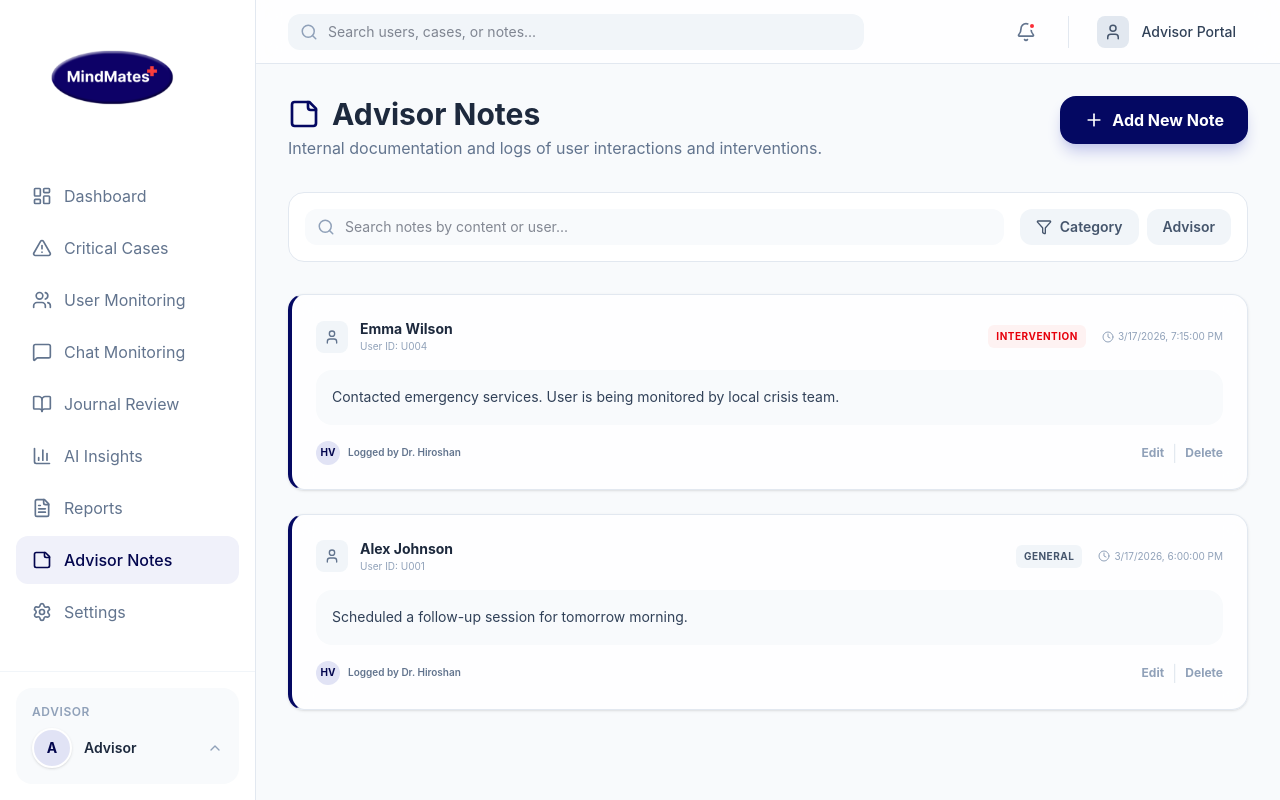
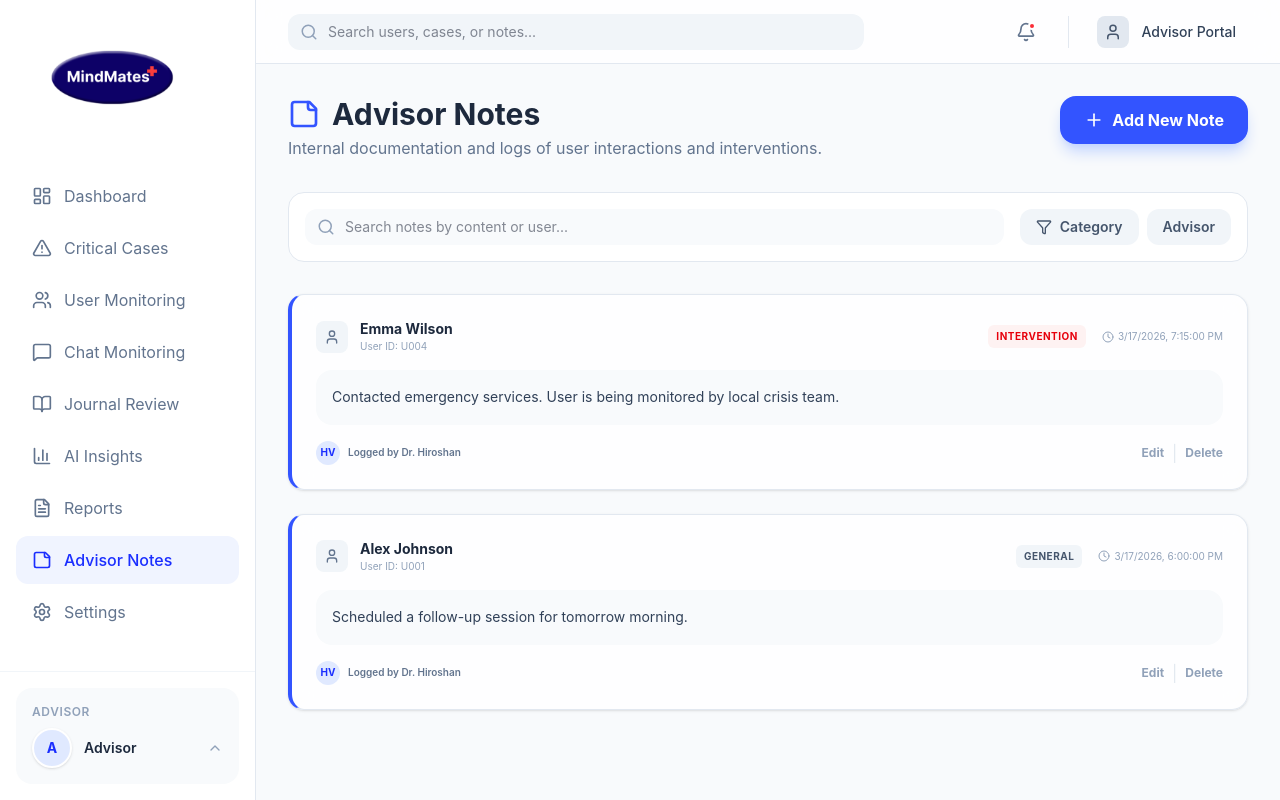
Before and after one commit to NeuroCoders25/MindMatesPlus-Advisor, a React (Vite) app: page /notes in a window 1280 px wide. Built offline with nearby package versions, Linux system fonts and the light colour scheme; no server answers; the database is empty; sample sign-in values are in the browser's storage.

Commit message:
Settings Page and Theme Color Update

```diff
--- a/src/index.css
+++ b/src/index.css
@@ -3,16 +3,16 @@
 @theme {
   --font-sans: "Inter", ui-sans-serif, system-ui, sans-serif;
 
-  --color-brand-50: #f0f1fa;
-  --color-brand-100: #e1e3f5;
-  --color-brand-200: #c3c7eb;
-  --color-brand-300: #a5ace1;
-  --color-brand-400: #6976cd;
-  --color-brand-500: #040862;
-  --color-brand-600: #03064e;
-  --color-brand-700: #02043a;
-  --color-brand-800: #010326;
-  --color-brand-900: #000112;
+  --color-brand-50: #f0f4ff;
+  --color-brand-100: #e0e9ff;
+  --color-brand-200: #c1d3ff;
+  --color-brand-300: #92b1ff;
+  --color-brand-400: #5c85ff;
+  --color-brand-500: #3354ff;
+  --color-brand-600: #1a2eff;
+  --color-brand-700: #0a19ff;
+  --color-brand-800: #000ce6;
+  --color-brand-900: #0009b3;
 
   --color-risk-low: #10b981;
   --color-risk-medium: #f59e0b;
--- a/src/pages/Settings.tsx
+++ b/src/pages/Settings.tsx
@@ -1,8 +1,25 @@
 import React from 'react';
 import { Settings as SettingsIcon, Bell, Shield, User, Globe, Moon, Save } from 'lucide-react';
 import { motion } from 'motion/react';
+import { useAuth } from '../context/AuthContext';
+
+function getInitials(name: string) {
+  return name
+    .split(' ')
+    .filter(Boolean)
+    .map((w) => w[0].toUpperCase())
+    .slice(0, 2)
+    .join('');
+}
 
 export default function Settings() {
+  const { advisorProfile } = useAuth();
+
+  const name = advisorProfile?.name ?? 'Advisor';
+  const role = advisorProfile?.role ?? '';
+  const email = advisorProfile?.email ?? '';
+  const initials = getInitials(name);
+
   return (
     <motion.div
       initial={{ opacity: 0, y: 10 }}
@@ -44,7 +61,7 @@ export default function Settings() {
             <div className="space-y-6">
               <div className="flex items-center gap-6">
                 <div className="w-20 h-20 rounded-3xl bg-brand-100 flex items-center justify-center text-brand-600 text-3xl font-bold border-4 border-white shadow-lg">
-                  HV
+                  {initials}
                 </div>
                 <button className="px-4 py-2 bg-slate-100 text-slate-600 rounded-xl text-xs font-bold hover:bg-slate-200 transition-colors">
                   Change Photo
@@ -54,17 +71,17 @@ export default function Settings() {
               <div className="grid grid-cols-2 gap-4">
                 <div className="space-y-2">
                   <label className="text-xs font-bold text-slate-400 uppercase tracking-widest">Full Name</label>
-                  <input type="text" defaultValue="Dr. Hiroshan Victor" className="w-full bg-slate-50 border border-slate-200 rounded-xl px-4 py-2.5 text-sm outline-none focus:border-brand-300 focus:ring-4 focus:ring-brand-50 transition-all" />
+                  <input type="text" defaultValue={name} className="w-full bg-slate-50 border border-slate-200 rounded-xl px-4 py-2.5 text-sm outline-none focus:border-brand-300 focus:ring-4 focus:ring-brand-50 transition-all" />
                 </div>
                 <div className="space-y-2">
                   <label className="text-xs font-bold text-slate-400 uppercase tracking-widest">Title</label>
-                  <input type="text" defaultValue="Senior Psychologist" className="w-full bg-slate-50 border border-slate-200 rounded-xl px-4 py-2.5 text-sm outline-none focus:border-brand-300 focus:ring-4 focus:ring-brand-50 transition-all" />
+                  <input type="text" defaultValue={role} className="w-full bg-slate-50 border border-slate-200 rounded-xl px-4 py-2.5 text-sm outline-none focus:border-brand-300 focus:ring-4 focus:ring-brand-50 transition-all" />
                 </div>
               </div>
 
               <div className="space-y-2">
                 <label className="text-xs font-bold text-slate-400 uppercase tracking-widest">Email Address</label>
-                <input type="email" defaultValue="hiroshanvictor@gmail.com" className="w-full bg-slate-50 border border-slate-200 rounded-xl px-4 py-2.5 text-sm outline-none focus:border-brand-300 focus:ring-4 focus:ring-brand-50 transition-all" />
+                <input type="email" defaultValue={email} className="w-full bg-slate-50 border border-slate-200 rounded-xl px-4 py-2.5 text-sm outline-none focus:border-brand-300 focus:ring-4 focus:ring-brand-50 transition-all" />
               </div>
             </div>
           </div>
```
